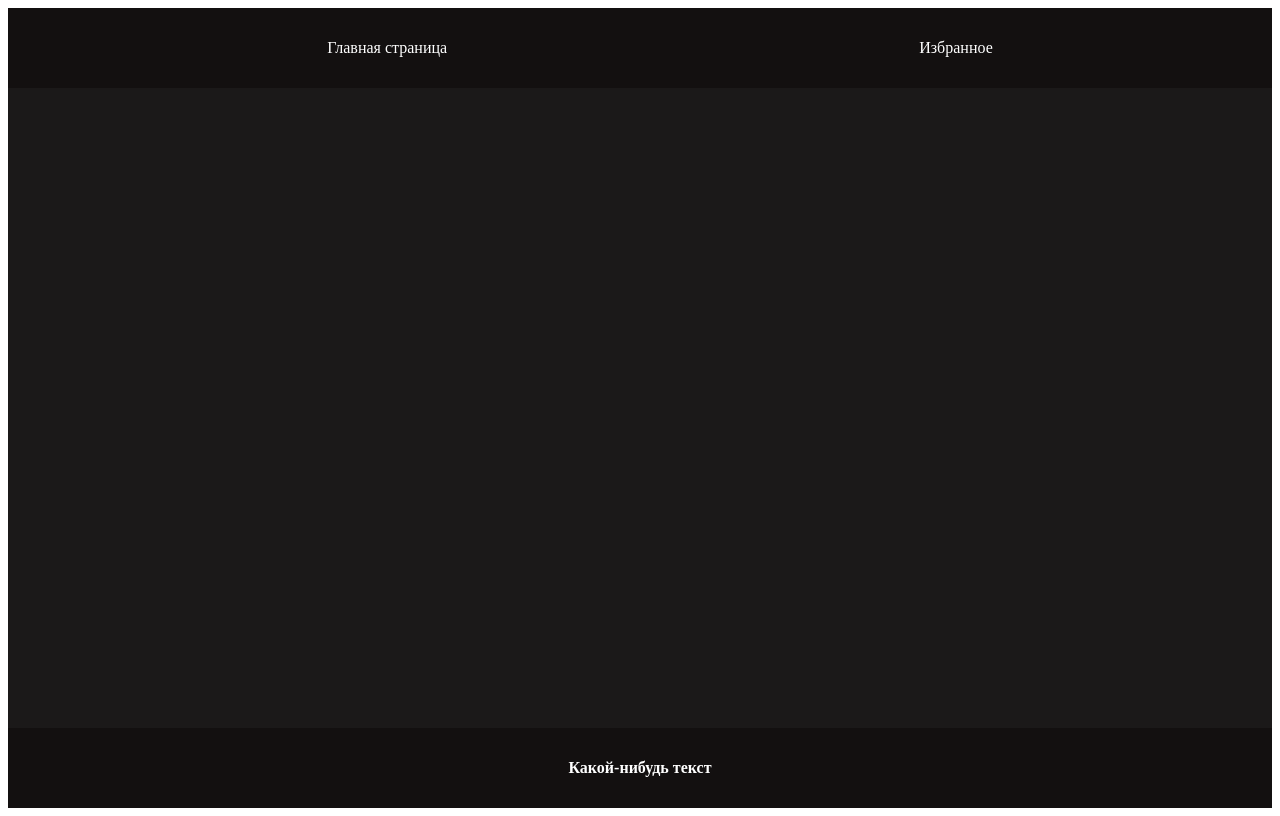
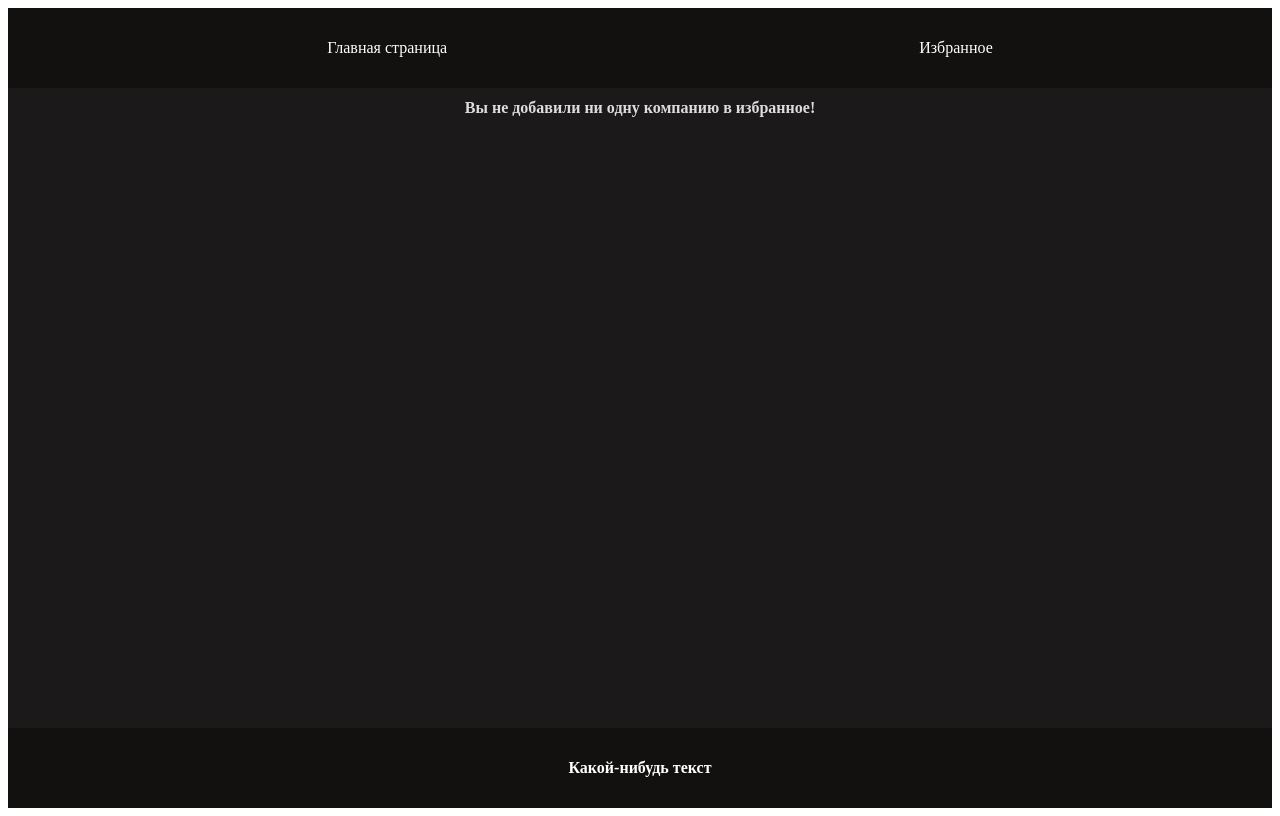
Before and after one commit to miliukovlo/diplom-esoft, a React (Create React App) app: page /favorite in a window 1280 px wide. Built offline with nearby package versions, Linux system fonts and the light colour scheme; the HTML template or start-up script is replaced by a standard one.

Commit message:
Подправил стили на странице избранного

```diff
--- a/src/components/FavoritePage/FavoriteContent.tsx
+++ b/src/components/FavoritePage/FavoriteContent.tsx
@@ -10,8 +10,11 @@ const FavoriteContent: React.FC = () => {
 
     return (
         <main className='main favorite-content'>
-            <div className="companies-block">
+            <div className={favoriteCompanies.length === 0 ? "companies-block-none" : "companies-block"}>
                 {
+                    favoriteCompanies.length === 0 ?
+                    <h1 className='favorite-page__title'>Вы не добавили ни одну компанию в избранное!</h1>
+                    :
                     favoriteCompanies.map((company: CompanyInterface) => {
                             return (
                                 <CompanyBlock
--- a/src/components/FavoritePage/FavoriteContentStyle.css
+++ b/src/components/FavoritePage/FavoriteContentStyle.css
@@ -7,6 +7,17 @@
     justify-items: center;
     align-items: center;
 }
+.companies-block-none {
+    width: 90%;
+    height: 100%;
+    display: flex;
+    justify-content: center;
+    align-items: center;
+}
+.favorite-page__title {
+    font-size: 2vh;
+    color: rgb(221,221,221);
+}
 .favorite-content {
     display: flex;
     flex-direction: column;
```
Lines whose indentation alone changed are shown as unchanged.
